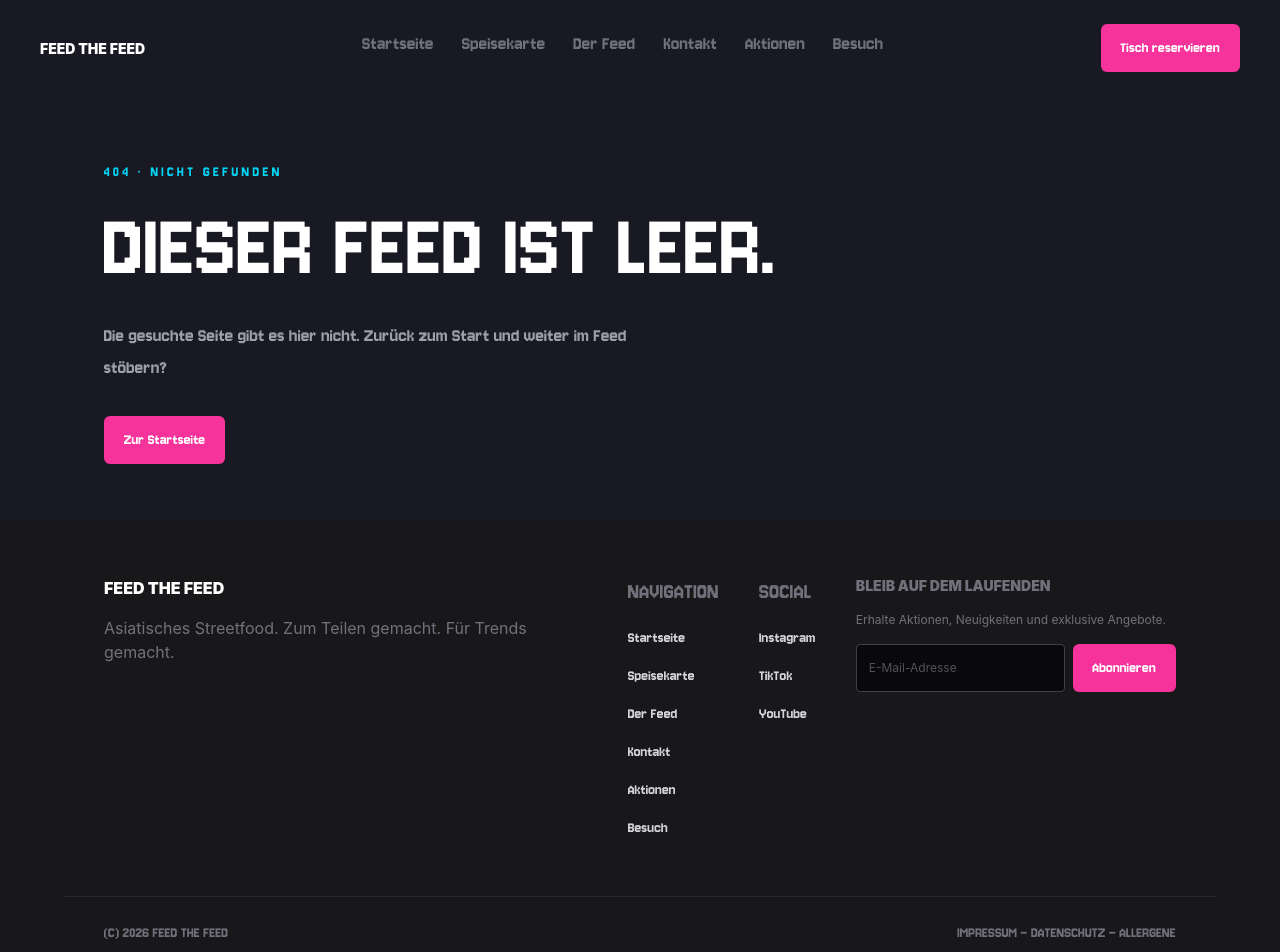
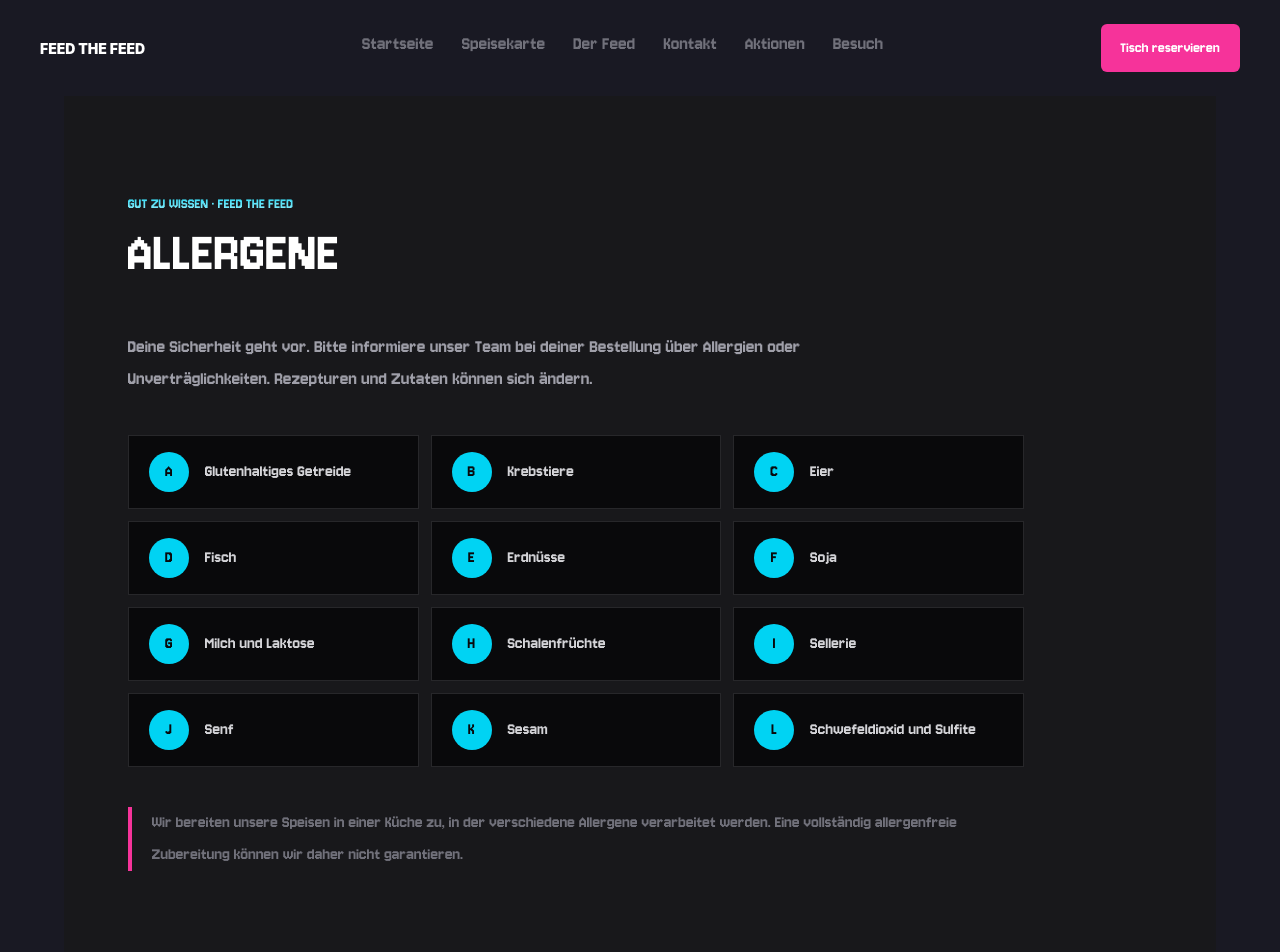
Before and after one commit to hanjo-syntax/restaurant-page-hanjowinter-feedthefeed, a React (Vite) app: page /allergene in a window 1280 px wide. Shown: the top 952 px of the page. Built offline with nearby package versions, Linux system fonts and the light colour scheme.

Commit message:
Add legal pages and footer links
Added: Impressum, Datenschutz, and Allergene pages.

```diff
--- a/src/App.jsx
+++ b/src/App.jsx
@@ -8,6 +8,9 @@ import Error404Page from './pages/Error404Page';
 import ContactPage from './pages/ContactPage';
 import DropsPage from './pages/DropsPage';
 import VisitPage from './pages/VisitPage';
+import ImpressumPage from './pages/ImpressumPage';
+import DatenschutzPage from './pages/DatenschutzPage';
+import AllergenePage from './pages/AllergenePage';
 
 export default function App() {
   return (
@@ -38,6 +41,18 @@ export default function App() {
           element={<Page header footer Content={VisitPage} />}
         />
         <Route
+          path="/impressum"
+          element={<Page header footer Content={ImpressumPage} />}
+        />
+        <Route
+          path="/datenschutz"
+          element={<Page header footer Content={DatenschutzPage} />}
+        />
+        <Route
+          path="/allergene"
+          element={<Page header footer Content={AllergenePage} />}
+        />
+        <Route
           path="*"
           element={<Page header footer Content={Error404Page} />}
         />
--- a/src/components/Footer.jsx
+++ b/src/components/Footer.jsx
@@ -5,6 +5,7 @@ import SubscribeForm from "./SubscribeForm";
 export default function Footer({
   navigationLinks = [],
   socialLinks = [],
+  legalLinks = [],
 }) {
     return (
         <footer className="mt-8 bg-zinc-900">
@@ -14,6 +15,7 @@ export default function Footer({
                     tagline="Asiatisches Streetfood. Zum Teilen gemacht. Für Trends gemacht." />
                 <FooterColum title="Navigation" links={ navigationLinks } />
                 <FooterColum title="Social" links={ socialLinks } />
+                <FooterColum title="Rechtliches" links={ legalLinks } />
 
 
                 <div className="sm:min-w-56">
@@ -29,7 +31,7 @@ export default function Footer({
             </div>
             <div className="mx-auto flex max-w-6xl flex-wrap justify-between gap-4 border-t border-zinc-800 p-6 font-bold text-zinc-500 lg:px-10">
                 <span>(C) 2026 FEED THE FEED</span>
-                <span>IMPRESSUM – DATENSCHUTZ – ALLERGENE</span>
+                <span>Zum Teilen gemacht. Für Trends gemacht.</span>
             </div>
         </footer>
     )
--- a/src/components/Page.jsx
+++ b/src/components/Page.jsx
@@ -1,6 +1,6 @@
 import Header from "./Header";
 import Footer from "./Footer";
-import { navigationLinks, socialLinks } from '../data/navigation';
+import { navigationLinks, socialLinks, legalLinks } from '../data/navigation';
 export default function Page({ header = true, footer = true, Content }) {
   return (
     <div>
@@ -14,6 +14,7 @@ export default function Page({ header = true, footer = true, Content }) {
         <Footer
           navigationLinks={navigationLinks}
           socialLinks={socialLinks}
+          legalLinks={legalLinks}
         />
       )}
     </div>
--- a/src/data/navigation.js
+++ b/src/data/navigation.js
@@ -14,3 +14,9 @@ export const socialLinks = [
   { to: 'tiktok', label: 'TikTok' },
   { to: 'youtube', label: 'YouTube' },
 ];
+
+export const legalLinks = [
+  { to: '/impressum', label: 'Impressum' },
+  { to: '/datenschutz', label: 'Datenschutz' },
+  { to: '/allergene', label: 'Allergene' },
+];
--- /dev/null
+++ b/src/pages/AllergenePage.jsx
@@ -0,0 +1,43 @@
+import Section from '../components/Section';
+
+const allergens = [
+  ['A', 'Glutenhaltiges Getreide'],
+  ['B', 'Krebstiere'],
+  ['C', 'Eier'],
+  ['D', 'Fisch'],
+  ['E', 'Erdnüsse'],
+  ['F', 'Soja'],
+  ['G', 'Milch und Laktose'],
+  ['H', 'Schalenfrüchte'],
+  ['I', 'Sellerie'],
+  ['J', 'Senf'],
+  ['K', 'Sesam'],
+  ['L', 'Schwefeldioxid und Sulfite'],
+];
+
+export default function AllergenePage() {
+  return (
+    <Section
+      bg="bg-zinc-900"
+      eyebrow="Gut zu wissen · Feed the Feed"
+      title="Allergene"
+      className="mx-auto max-w-6xl px-6 py-16 sm:px-10 md:py-24 lg:px-16"
+      contentClassName="mt-10 max-w-4xl"
+    >
+      <p className="max-w-3xl text-xl font-bold leading-8 text-zinc-400">
+        Deine Sicherheit geht vor. Bitte informiere unser Team bei deiner Bestellung über Allergien oder Unverträglichkeiten. Rezepturen und Zutaten können sich ändern.
+      </p>
+      <div className="mt-10 grid gap-3 sm:grid-cols-2 lg:grid-cols-3">
+        {allergens.map(([code, label]) => (
+          <div key={code} className="flex items-center gap-4 border border-zinc-800 bg-zinc-950 px-5 py-4">
+            <span className="flex h-10 w-10 shrink-0 items-center justify-center rounded-full bg-cyan-400 text-lg font-bold text-zinc-950">{code}</span>
+            <span className="text-lg font-bold text-zinc-300">{label}</span>
+          </div>
+        ))}
+      </div>
+      <div className="mt-10 border-l-4 border-pink-500 pl-5 text-lg font-bold leading-8 text-zinc-500">
+        <p>Wir bereiten unsere Speisen in einer Küche zu, in der verschiedene Allergene verarbeitet werden. Eine vollständig allergenfreie Zubereitung können wir daher nicht garantieren.</p>
+      </div>
+    </Section>
+  );
+}
--- /dev/null
+++ b/src/pages/DatenschutzPage.jsx
@@ -0,0 +1,29 @@
+import Section from '../components/Section';
+
+export default function DatenschutzPage() {
+  return (
+    <Section
+      eyebrow="Rechtliches · Feed the Feed"
+      title="Datenschutz"
+      className="mx-auto max-w-6xl px-6 py-16 sm:px-10 md:py-24 lg:px-16"
+      contentClassName="mt-10 max-w-3xl space-y-10 text-lg font-bold leading-8 text-zinc-400"
+    >
+      <div>
+        <h2 className="text-2xl uppercase text-white">Kurz gesagt</h2>
+        <p className="mt-3">Wir behandeln deine Daten vertraulich und verarbeiten sie nur, wenn dies für den Betrieb unserer Website oder deine Anfrage erforderlich ist.</p>
+      </div>
+      <div>
+        <h2 className="text-2xl uppercase text-white">Kontaktaufnahme</h2>
+        <p className="mt-3">Wenn du uns per E-Mail oder Kontaktformular schreibst, nutzen wir deine Angaben ausschließlich zur Bearbeitung deines Anliegens. Wir geben sie nicht ohne deine Einwilligung weiter.</p>
+      </div>
+      <div>
+        <h2 className="text-2xl uppercase text-white">Newsletter</h2>
+        <p className="mt-3">Für den Newsletter benötigen wir deine E-Mail-Adresse. Du kannst dich jederzeit über den Abmeldelink in jeder Nachricht abmelden.</p>
+      </div>
+      <div>
+        <h2 className="text-2xl uppercase text-white">Deine Rechte</h2>
+        <p className="mt-3">Du hast das Recht auf Auskunft, Berichtigung, Löschung und Einschränkung der Verarbeitung deiner Daten. Schreib uns dafür an hello@feedthefeed.de.</p>
+      </div>
+    </Section>
+  );
+}
--- /dev/null
+++ b/src/pages/ImpressumPage.jsx
@@ -0,0 +1,27 @@
+import Section from '../components/Section';
+
+export default function ImpressumPage() {
+  return (
+    <Section
+      bg="bg-zinc-900"
+      eyebrow="Rechtliches · Feed the Feed"
+      title="Impressum"
+      className="mx-auto max-w-6xl px-6 py-16 sm:px-10 md:py-24 lg:px-16"
+      contentClassName="mt-10 max-w-3xl space-y-10 text-lg font-bold leading-8 text-zinc-400"
+    >
+      <div>
+        <h2 className="text-2xl uppercase text-white">Angaben gemäß § 5 TMG</h2>
+        <p className="mt-3">Feed the Feed GmbH<br />Venloer Straße 214<br />50823 Köln</p>
+      </div>
+      <div>
+        <h2 className="text-2xl uppercase text-white">Kontakt</h2>
+        <p className="mt-3">Telefon: +49 221 555 01 42<br />E-Mail: hello@feedthefeed.de</p>
+      </div>
+      <div>
+        <h2 className="text-2xl uppercase text-white">Vertretung</h2>
+        <p className="mt-3">Geschäftsführung: Mina Park</p>
+      </div>
+
+    </Section>
+  );
+}
```
